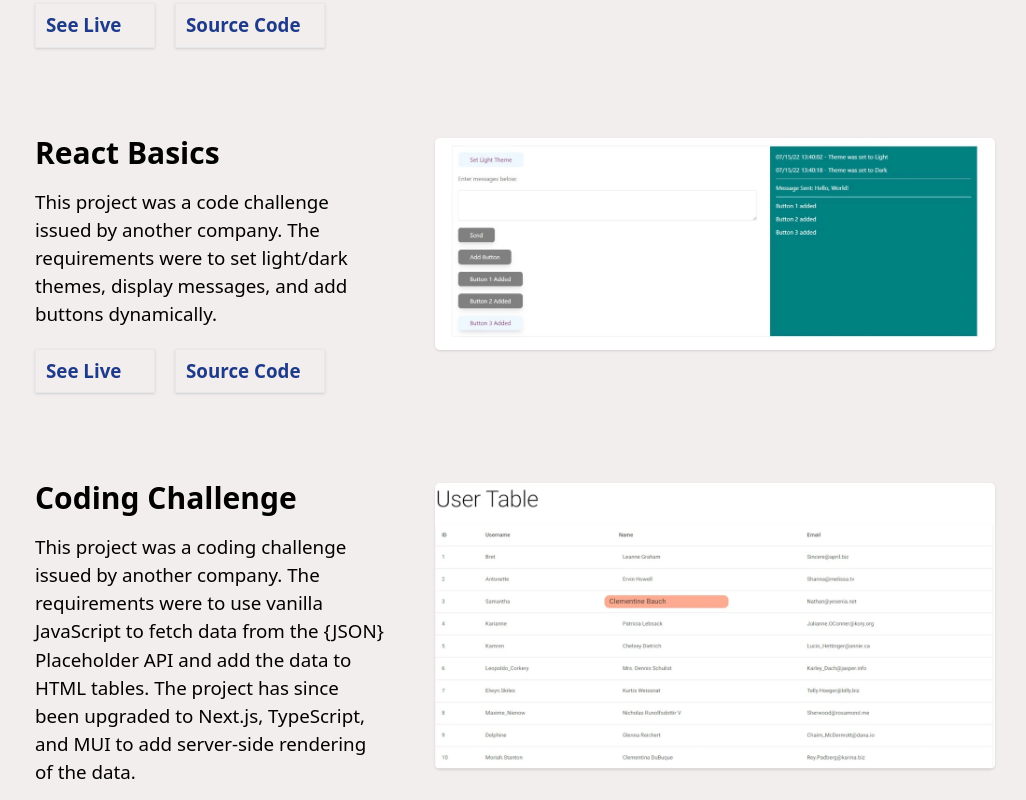
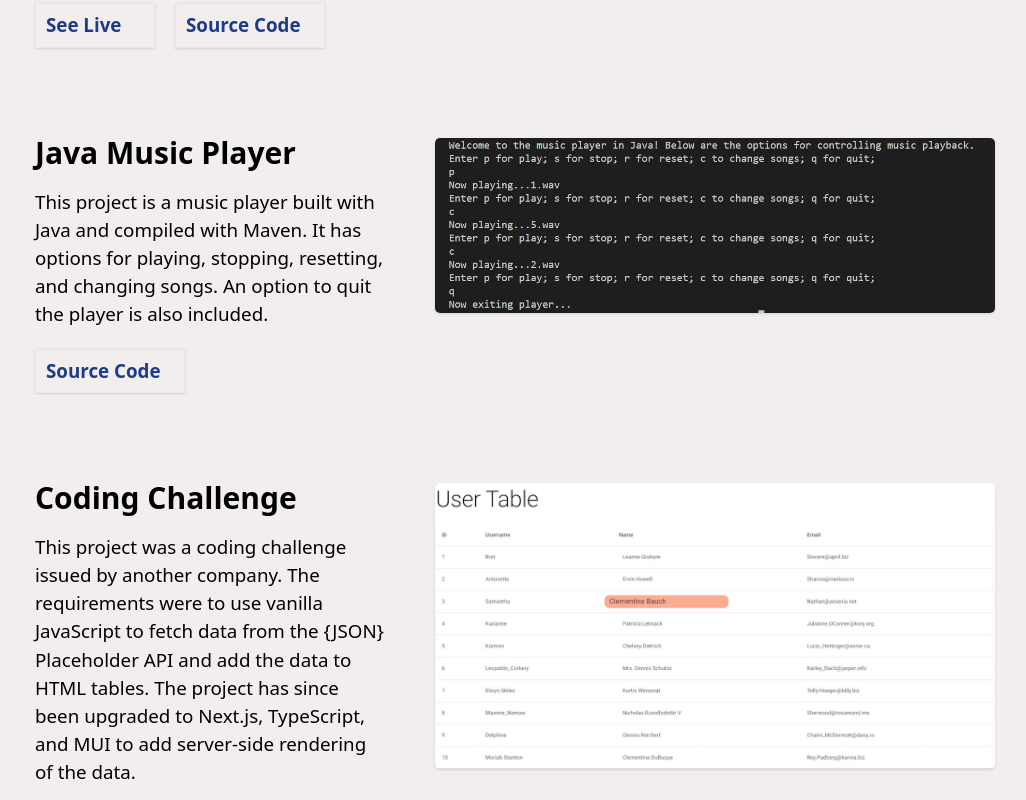
Before and after one commit to xiraynedev/portfolio-v2, a React app: page / in a window 1280 px wide. Shown: the part 900-1700 px from the top of the page, without its empty margins (125-1151 px from the left). Built offline with nearby package versions, Linux system fonts and the light colour scheme.

Commit message:
add java music player project and refactor code

```diff
--- a/src/components/Container/Container.tsx
+++ b/src/components/Container/Container.tsx
@@ -7,6 +7,7 @@ import gsap from 'gsap';
 import { NextNews } from '../NextNews/NextNews';
 import { ReactBasics } from '../ReactBasics/ReactBasics';
 import { CodingChallenge } from '../CodingChallenge/CodingChallenge';
+import { JavaMusicPlayer } from '../JavaMusicPlayer/JavaMusicPlayer';
 
 export const Container: React.FC = () => {
   useLayoutEffect(() => {
@@ -28,8 +29,9 @@ export const Container: React.FC = () => {
         PROJECTS
       </h2>
       <NextNews />
+      <JavaMusicPlayer />
+      <CodingChallenge />
       <ReactBasics />
-      <CodingChallenge />
       <PackageSearch />
       <ReactDesign />
       <Footer />
--- /dev/null
+++ b/src/components/JavaMusicPlayer/JavaMusicPlayer.tsx
@@ -0,0 +1,17 @@
+import React, { FC } from 'react';
+import { ProjectComponent } from '../ProjectComponent/ProjectComponent';
+
+const javaMusicPlayerLarge = require('../../assets/java-music-player-large.webp');
+const javaMusicPlayerMedium = require('../../assets/java-music-player-medium.webp');
+
+export const JavaMusicPlayer: FC = () => {
+  const javaMusicPlayerProps = {
+    title: 'Java Music Player',
+    text: `This project is a music player built with Java and compiled with Maven. It has options for playing, stopping, resetting, and changing songs. An option to quit the player is also included.`,
+    sourceAnchorHref: 'https://github.com/xiraynedev/java-music-player',
+    imageFull: javaMusicPlayerLarge,
+    imageMedium: javaMusicPlayerMedium,
+  };
+
+  return <ProjectComponent packageProps={javaMusicPlayerProps} />;
+};
--- a/src/components/ProjectComponent/ProjectComponent.tsx
+++ b/src/components/ProjectComponent/ProjectComponent.tsx
@@ -5,8 +5,8 @@ interface ProjectProps {
   packageProps: {
     title: string;
     text: string;
-    liveAnchorHref: string;
-    sourceAnchorHref?: string;
+    liveAnchorHref?: string;
+    sourceAnchorHref: string;
     imageFull: any;
     imageMedium: any;
   };
@@ -40,12 +40,14 @@ export const ProjectComponent: FC<ProjectProps> = ({ packageProps }) => {
         <h3 className='font-bold text-5xl mb-5'>{title}</h3>
         <p className='leading-normal text-3xl lg:my-8'>{text}</p>
         <div className='flex items-center mt-8'>
+          {liveAnchorHref && (
             <a
               href={liveAnchorHref}
               className='border w-48 p-4 shadow text-blue-900 font-bold text-3xl mr-8'
             >
               See Live
             </a>
+          )}
           {sourceAnchorHref && (
             <a
               href={sourceAnchorHref}
```
Also changed, not shown: src/assets/java-music-player-large.webp (added), src/assets/java-music-player-medium.webp (added). Lines whose indentation alone changed are shown as unchanged.
